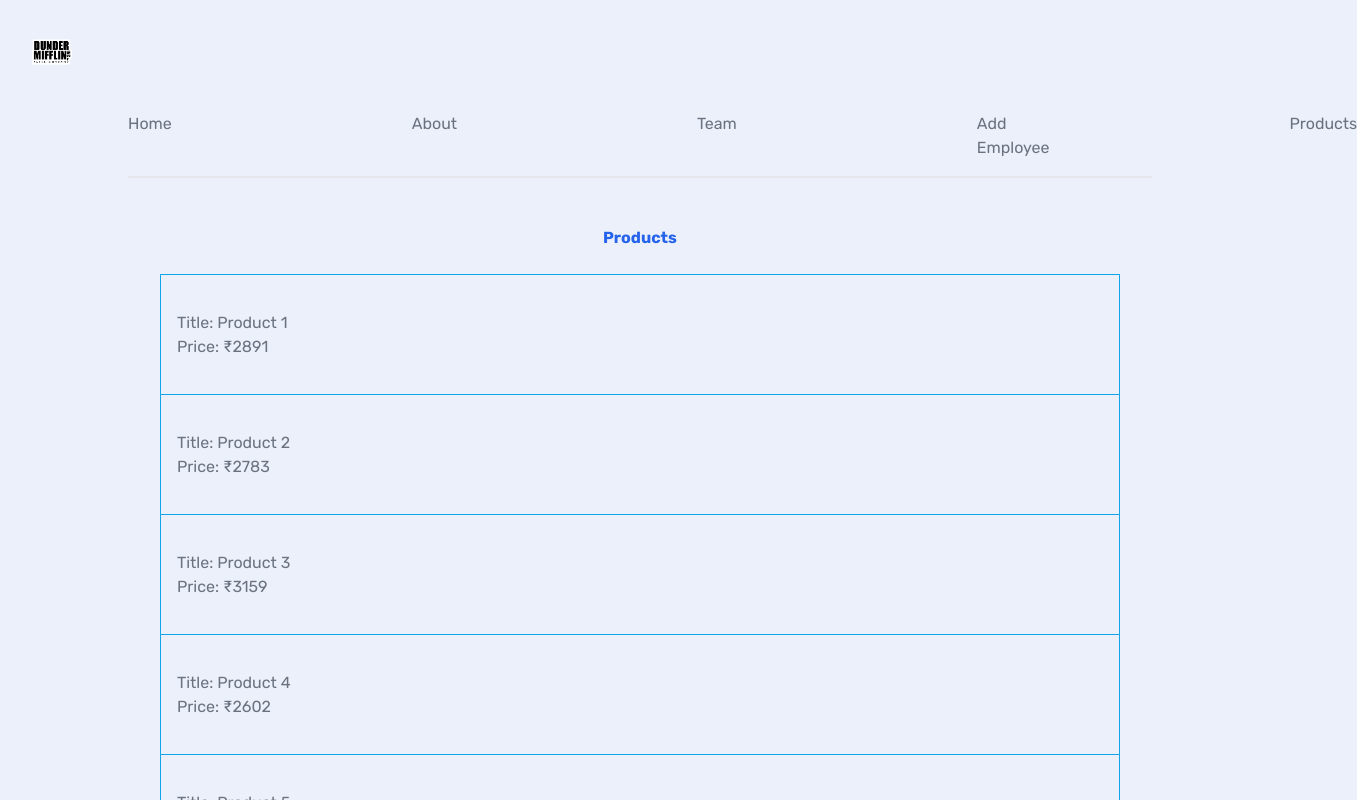
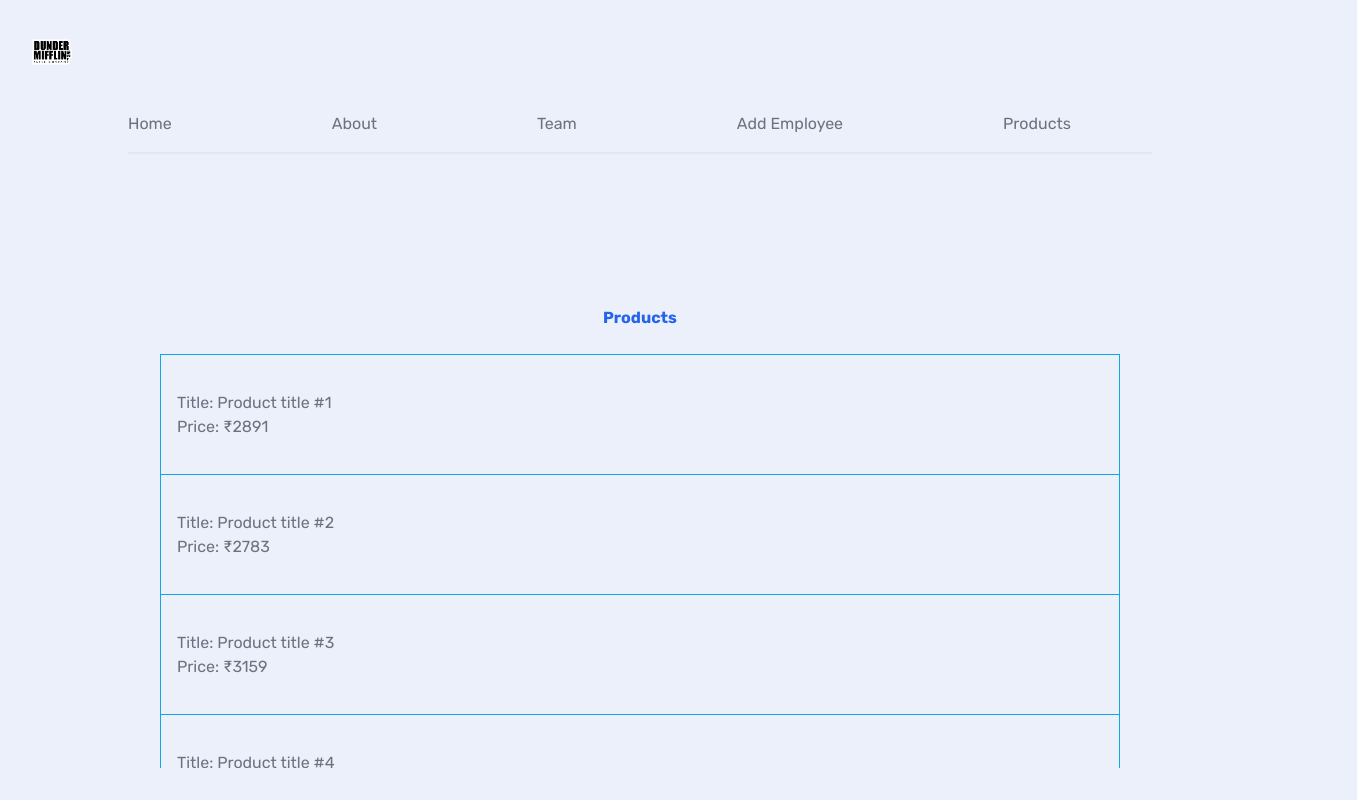
Before and after one commit to simmiw/dunder-mifflin-paper-company, a Next.js app: page /products in a window 1280 px wide. Shown: the top 800 px of the page, 1357 px wide, since content can reach past the window. Built offline with nearby package versions, Linux system fonts and the light colour scheme.

Commit message:
Added new page for products and used react-window for virtualization

```diff
--- a/app/components/navbar.tsx
+++ b/app/components/navbar.tsx
@@ -4,7 +4,7 @@ import logo from "./dunder_mifflin_logo.png";
 
 export default function Navbar() {
   return (
-    <>
+    <div className='p-8'>
       <Image
         src={logo}
         width={40}
@@ -12,14 +12,14 @@ export default function Navbar() {
         alt="Dunder-Mifflin-Logo"
       />
       <nav>
-        <div className="flex space-x-60 text-blue-400">
+        <div className="flex space-x-40 text-blue-400">
           <Link href="/">Home</Link>
           <Link href="/about">About </Link>
           <Link href="/team">Team</Link>
-          <Link href= "/team/addEmployees">Add Employee</Link>
+          <Link href="/team/addEmployees">Add Employee</Link>
           <Link href="/products">Products</Link>
         </div>
       </nav>
-    </>
+    </div>
   );
 }
--- a/app/globals.css
+++ b/app/globals.css
@@ -2,15 +2,17 @@
 @tailwind components;
 @tailwind utilities;
 
-
+html, body {
+  height: 100%;
+}
 
 body {
   background: #ebf0fa;
-  @apply text-gray-500 m-8;
+  @apply text-gray-500 flex flex-col;
 }
 
 main {
-  @apply max-w-5xl my-12 mx-auto px-8;
+  @apply w-full flex-1 max-w-5xl my-12 mx-auto px-8 py-8;
 }
 
 main>h2 {
--- a/app/products/page.tsx
+++ b/app/products/page.tsx
@@ -1,28 +1,49 @@
-import './products.css';
+"use client"
+import { FixedSizeList as List, ListChildComponentProps } from "react-window";
+import AutoSizer, { Size } from "react-virtualized-auto-sizer";
+
+type Product = {
+    id: number;
+    title: string;
+    price: number;
+}
+
+const getProducts = (products: Product[]) => {
+    const Product = ({ index, style }: ListChildComponentProps) => {
+        const { title, price } = products[index];
+        return <div style={style} className="border border-sky-500 border-b-0 last:border-b p-4 flex items-center">
+            <div>
+                <p>Title: {title}</p>
+                <p>Price: ₹{price}</p>
+            </div>
+        </div>;
+    }
+    return Product;
+}
 
 export default function Products() {
-    const products = [];
+    const products: Product[] = [];
     for (let i = 0; i < 2000; i++) {
         products.push({
             id: i + 1,
-            title: `Product ${i + 1}`,
+            title: `Product title #${i + 1}`,
             price: Math.round(Math.random() * 10000)
         })
     }
-
     return (
         <main>
             <h2 className="text-center text-blue-600">Products</h2>
-            {products.map(({ id, title, price }) => {
-                return <div key={id}
-                    className="border border-sky-500 border-b-0 last:border-b p-4 flex items-center product">
-                    <div>
-                        <p>Title: {title}</p>
-                        <p>Price: ₹{price}</p>
-                    </div>
-                </div>
-
-            })}
-        </main >
+            <AutoSizer>
+                {({ height, width }: Size) => (
+                    <List
+                        height={height}
+                        width={width}
+                        itemCount={products.length}
+                        itemSize={120}>
+                        {getProducts(products)}
+                    </List>
+                )}
+            </AutoSizer>
+        </main>
     );
 }
--- a/app/products/products.css
+++ /dev/null
@@ -1,3 +0,0 @@
-.product {
-    height: 120px
-}
--- a/package.json
+++ b/package.json
@@ -16,6 +16,8 @@
     "@types/node": "20.5.9",
     "@types/react": "18.2.21",
     "@types/react-dom": "18.2.7",
+    "@types/react-virtualized-auto-sizer": "^1.0.4",
+    "@types/react-window": "^1.8.8",
     "autoprefixer": "10.4.15",
     "eslint": "8.48.0",
     "eslint-config-next": "13.4.19",
@@ -26,6 +28,8 @@
     "react": "18.2.0",
     "react-dom": "18.2.0",
     "react-hook-form": "^7.46.1",
+    "react-virtualized-auto-sizer": "^1.0.20",
+    "react-window": "^1.8.10",
     "swr": "^2.2.4",
     "tailwindcss": "3.3.3",
     "ts-jest": "^29.1.1",
```
Also changed, not shown: 1 other file (tests, documents, lock files or other folders).
